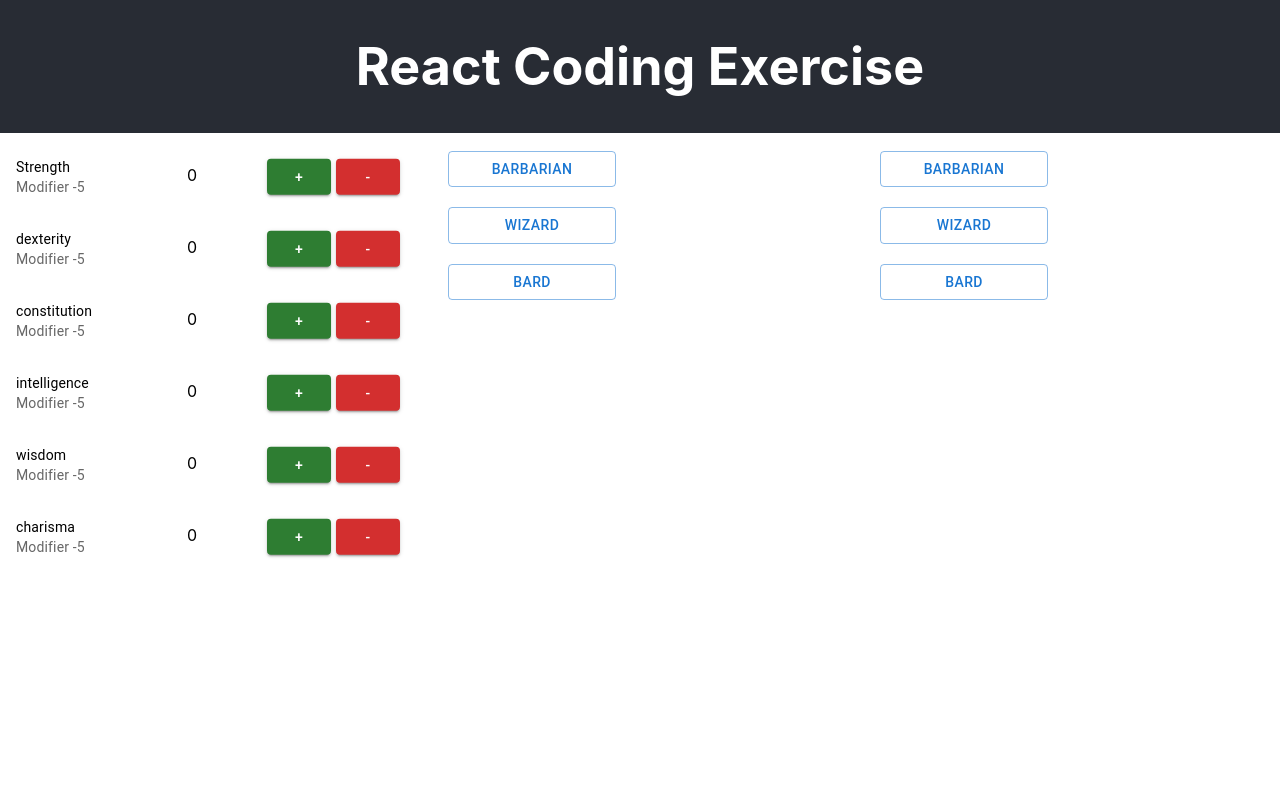
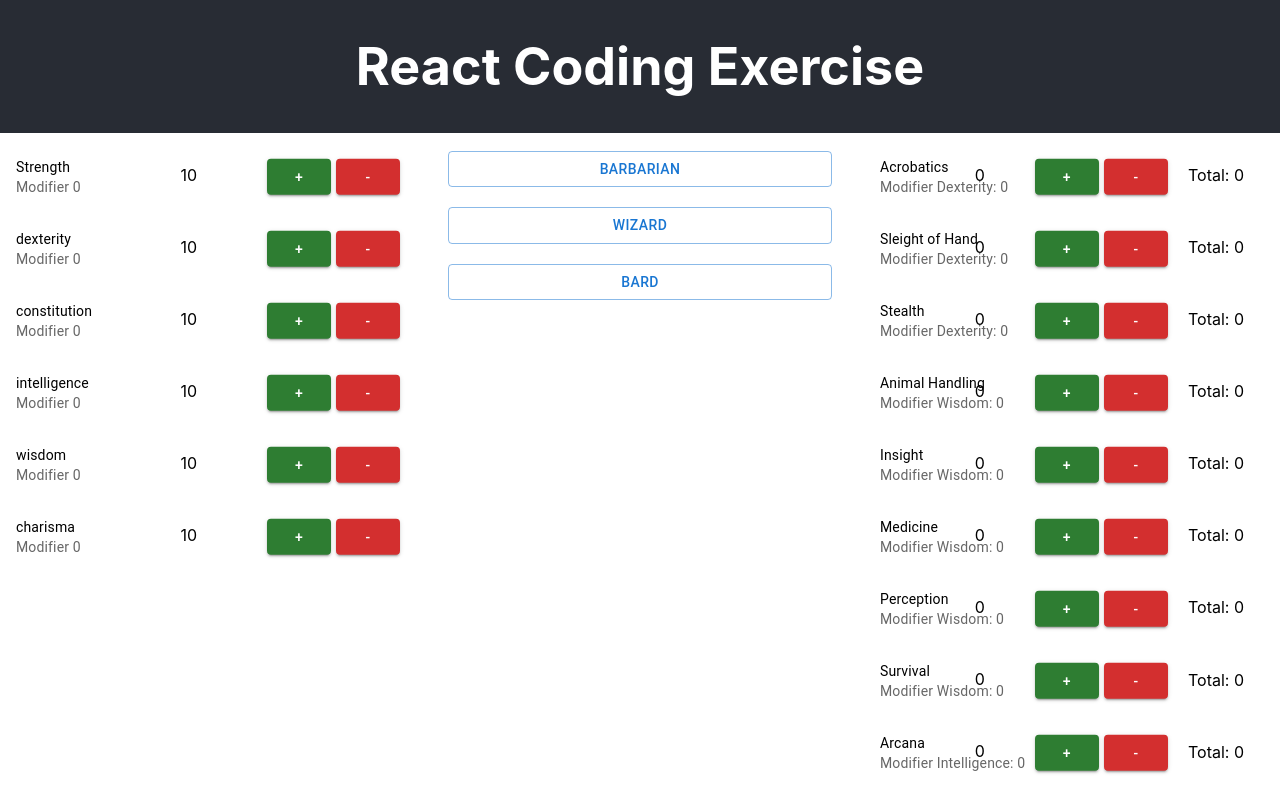
Before and after one commit to HandsomeCoder/recruiting-webapp-character, a React (Create React App) app: page / in a window 1280 px wide. Shown: the top 800 px of the page. Built offline with nearby package versions, Linux system fonts and the light colour scheme.

Commit message:
- Added Classs - Added Notification - Added Max limit

```diff
--- a/package.json
+++ b/package.json
@@ -14,6 +14,7 @@
     "react-dom": "^18.2.0",
     "react-redux": "^8.0.5",
     "react-scripts": "5.0.1",
+    "react-toastify": "^9.1.2",
     "redux-logger": "^3.0.6",
     "web-vitals": "^2.1.4"
   },
--- a/src/components/attributes/Attributes.js
+++ b/src/components/attributes/Attributes.js
@@ -6,11 +6,10 @@ import ListItemText from "@mui/material/ListItemText";
 import { useDispatch, useSelector } from "react-redux";
 import { decrementAttribute, incrementAttribute } from "./attributesSlice";
 import { Typography } from "@mui/material";
-import { checkForMatch } from "../class/classSlice";
 
 export default function Attributes() {
   const dispatch = useDispatch();
-  const attributes = useSelector((state) => state.attributes);
+  const attributes = useSelector((state) => state.attributes.data);
 
   return (
     <List dense sx={{ width: "100%" }}>
@@ -28,20 +27,7 @@ export default function Attributes() {
                   sx={{ marginLeft: "50px" }}
                   variant="contained"
                   color="success"
-                  onClick={() => {
-                    dispatch(incrementAttribute({ key }));
-                    dispatch(
-                      checkForMatch(
-                        Object.entries(attributes).reduce(
-                          (obj, [key, value]) => ({
-                            ...obj,
-                            [key]: value.value,
-                          }),
-                          {}
-                        )
-                      )
-                    );
-                  }}
+                  onClick={() => dispatch(incrementAttribute(key))}
                 >
                   +
                 </Button>
@@ -49,20 +35,7 @@ export default function Attributes() {
                   sx={{ marginLeft: "5px" }}
                   variant="contained"
                   color="error"
-                  onClick={() => {
-                    dispatch(decrementAttribute({ key }));
-                    dispatch(
-                      checkForMatch(
-                        Object.entries(attributes).reduce(
-                          (obj, [key, value]) => ({
-                            ...obj,
-                            [key]: value.value,
-                          }),
-                          {}
-                        )
-                      )
-                    );
-                  }}
+                  onClick={() => dispatch(decrementAttribute(key))}
                 >
                   -
                 </Button>
@@ -72,7 +45,7 @@ export default function Attributes() {
             <ListItemText
               id={key}
               primary={value.label}
-              secondary={`Modifier ${Math.floor((value.value - 10) / 2)}`}
+              secondary={`Modifier ${value.valueModifier}`}
             />
           </ListItem>
         );
--- a/src/components/attributes/attributesSlice.js
+++ b/src/components/attributes/attributesSlice.js
@@ -1,29 +1,42 @@
 import { createSlice, current } from "@reduxjs/toolkit";
+import { toast } from "react-toastify";
 
 const initialState = {
+  metadata: {
+    total: 60,
+    summary: {},
+  },
+  data: {
     strength: {
       label: "Strength",
-    value: 0,
+      value: 10,
+      valueModifier: 0,
     },
     dexterity: {
       label: "dexterity",
-    value: 0,
+      value: 10,
+      valueModifier: 0,
     },
     constitution: {
       label: "constitution",
-    value: 0,
+      value: 10,
+      valueModifier: 0,
     },
     intelligence: {
       label: "intelligence",
-    value: 0,
+      value: 10,
+      valueModifier: 0,
     },
     wisdom: {
       label: "wisdom",
-    value: 0,
+      value: 10,
+      valueModifier: 0,
     },
     charisma: {
       label: "charisma",
-    value: 0,
+      value: 10,
+      valueModifier: 0,
+    },
   },
 };
 
@@ -32,26 +45,50 @@ export const attributeSlice = createSlice({
   initialState,
   reducers: {
     incrementAttribute: (state, action) => {
-      const { key } = action.payload;
+      const key = action.payload;
 
-      if (!state[key]) {
+      const currentState = current(state);
+      if (currentState.metadata.total === 70) {
+        toast.error(`Attribute maximum limit reach of 70`);
         return;
       }
 
-      state[key].value = current(state)[key].value + 1;
+      const newValue = currentState.data[key].value + 1;
+
+      state.data[key].value = newValue;
+      state.data[key].valueModifier = Math.floor((newValue - 10) / 2);
+      state.metadata.total = currentState.metadata.total + 1;
+
+      state.metadata.summary = Object.entries(state.data).reduce(
+        (obj, [key, value]) => ({
+          ...obj,
+          [key]: value.value,
+        }),
+        {}
+      );
     },
     decrementAttribute: (state, action) => {
-      const { key } = action.payload;
+      const key = action.payload;
 
-      if (!state[key]) {
-        return;
-      }
+      const currentState = current(state);
+      const newValue = currentState.data[key].value - 1;
 
-      state[key].value = current(state)[key].value - 1;
+      state.data[key].value = newValue;
+      state.data[key].valueModifier = Math.floor((newValue - 10) / 2);
+      state.metadata.total = currentState.metadata.total - 1;
+
+      state.metadata.summary = Object.entries(state.data).reduce(
+        (obj, [key, value]) => ({
+          ...obj,
+          [key]: value.value,
+        }),
+        {}
+      );
     },
   },
 });
 
-export const { incrementAttribute, decrementAttribute } = attributeSlice.actions;
+export const { incrementAttribute, decrementAttribute } =
+  attributeSlice.actions;
 
 export default attributeSlice.reducer;
--- a/src/components/class/Clazz.js
+++ b/src/components/class/Clazz.js
@@ -1,18 +1,28 @@
 import * as React from "react";
 import List from "@mui/material/List";
 import ListItem from "@mui/material/ListItem";
-import { useSelector } from "react-redux";
+import { useDispatch, useSelector } from "react-redux";
 import Button from "@mui/material/Button";
 import Grid from "@mui/material/Grid";
 import { ListItemText } from "@mui/material";
+import { checkForMatch } from "./classSlice";
 
 export default function Clazz() {
   const clazzez = useSelector((state) => state.clazzez);
   const [selectedClazz, setSelectedClazz] = React.useState("");
 
+  const dispatch = useDispatch();
+  const attributeSummary = useSelector(
+    (state) => state.attributes.metadata.summary
+  );
+
+  React.useEffect(() => {
+    dispatch(checkForMatch(attributeSummary));
+  }, [dispatch, attributeSummary]);
+
   return (
     <Grid container spacing={2}>
-      <Grid item xs={6}>
+      <Grid item xs={selectedClazz === "" ? 12 : 6}>
         <List dense sx={{ width: "100%" }}>
           {Object.entries(clazzez).map(([key, value]) => {
             return (
@@ -36,8 +46,8 @@ export default function Clazz() {
           })}
         </List>
       </Grid>
-      <Grid item xs={6}>
-        {selectedClazz !== "" && (
+      {selectedClazz !== "" && (
+        <Grid item xs={6}>
           <>
             <List dense sx={{ width: "100%", maxWidth: 300 }}>
               {Object.entries(clazzez[selectedClazz].attributes).map(
@@ -54,8 +64,8 @@ export default function Clazz() {
               )}
             </List>
           </>
-        )}
-      </Grid>
+        </Grid>
+      )}
     </Grid>
   );
 }
--- a/src/components/class/classSlice.js
+++ b/src/components/class/classSlice.js
@@ -44,7 +44,11 @@ export const classSlice = createSlice({
   initialState,
   reducers: {
     checkForMatch: (state, action) => {
-      const attributes  = action.payload;
+      const attributes = action.payload;
+      if (Object.keys(attributes).length === 0) {
+        return;
+      }
+
       const clazzez = current(state);
       for (let [clazz, value] of Object.entries(clazzez)) {
         let match = true;
--- /dev/null
+++ b/src/components/skills/Skills.js
@@ -0,0 +1,84 @@
+import * as React from "react";
+import List from "@mui/material/List";
+import ListItem from "@mui/material/ListItem";
+import Button from "@mui/material/Button";
+import ListItemText from "@mui/material/ListItemText";
+import { useDispatch, useSelector } from "react-redux";
+import { Typography } from "@mui/material";
+import { decrementSkill, incrementSkill } from "./skillSlice";
+
+export default function Skills() {
+  const dispatch = useDispatch();
+  const skills = useSelector((state) => state.skills);
+  const attributes = useSelector((state) => state.attributes.data);
+
+  return (
+    <List dense sx={{ width: "100%" }}>
+      {Object.entries(skills)
+        .map(([attr, skills]) =>
+          Object.entries(skills).map((itr) => [...itr, attr])
+        )
+        .reduce((pv, cr) => [...pv, ...cr], [])
+        .map(([skill, value, attribute]) => {
+          return (
+            <ListItem
+              sx={{ paddingY: "10px" }}
+              key={skill}
+              secondaryAction={
+                <>
+                  <Typography variant="p">{value}</Typography>
+
+                  <Button
+                    sx={{ marginLeft: "50px" }}
+                    variant="contained"
+                    color="success"
+                    onClick={() => {
+                      dispatch(
+                        incrementSkill({
+                          attrKey: attribute,
+                          attrValue: attributes[attribute.toLowerCase()].valueModifier,
+                          skill,
+                        })
+                      );
+                    }}
+                  >
+                    +
+                  </Button>
+                  <Button
+                    sx={{ marginLeft: "5px" }}
+                    variant="contained"
+                    color="error"
+                    onClick={() => {
+                      dispatch(
+                        decrementSkill({
+                          attrKey: attribute,
+                          attrValue: attributes[attribute.toLowerCase()].valueModifier,
+                          skill,
+                        })
+                      );
+                    }}
+                  >
+                    -
+                  </Button>
+
+                  <Typography variant="p" sx={{ paddingX: "20px" }}>
+                    {`Total: ${
+                      value + attributes[attribute.toLowerCase()].valueModifier
+                    }`}
+                  </Typography>
+                </>
+              }
+            >
+              <ListItemText
+                id={skill}
+                primary={skill}
+                secondary={`Modifier ${attribute}: ${
+                  attributes[attribute.toLowerCase()].valueModifier
+                }`}
+              />
+            </ListItem>
+          );
+        })}
+    </List>
+  );
+}
--- /dev/null
+++ b/src/components/skills/skillSlice.js
@@ -0,0 +1,46 @@
+import { createSlice, current } from "@reduxjs/toolkit";
+
+import { SKILL_LIST } from "./../../consts.js";
+import { toast } from 'react-toastify';
+
+const initialState = SKILL_LIST.reduce((obj, skill) => {
+  if (!obj[skill.attributeModifier]) {
+    obj[skill.attributeModifier] = {};
+  }
+
+  obj[skill.attributeModifier][skill.name] = 0;
+
+  return obj;
+}, {});
+
+export const skillsSlice = createSlice({
+  name: "skills",
+  initialState,
+  reducers: {
+    incrementSkill: (state, action) => {
+      const { attrKey, attrValueModifier, skill } = action.payload;
+
+      const total = Object.entries(state[attrKey]).reduce(
+        (pv, cr) => pv + cr[1],
+        0
+      );
+
+      const maxPoints = 10 + (attrValueModifier * 4);
+      if (total === maxPoints) {
+        toast.error(`Increase ${attrKey} to increase ${skill} skill`)
+        return;
+      }
+
+      state[attrKey][skill] = current(state)[attrKey][skill] + 1;
+    },
+    decrementSkill: (state, action) => {
+      const { attrKey, skill } = action.payload;
+      const value = current(state)[attrKey][skill];
+      state[attrKey][skill] = value === 0 ? 0 : value - 1;
+    },
+  },
+});
+
+export const { incrementSkill, decrementSkill } = skillsSlice.actions;
+
+export default skillsSlice.reducer;
--- a/src/pages/WebappCharacter.js
+++ b/src/pages/WebappCharacter.js
@@ -3,6 +3,7 @@ import Grid from "@mui/material/Grid";
 
 import Attributes from "../components/attributes/Attributes";
 import Clazz from "../components/class/Clazz";
+import Skills from "../components/skills/Skills";
 
 export default function WebappCharacter() {
   return (
@@ -14,7 +15,7 @@ export default function WebappCharacter() {
         <Clazz />
       </Grid>
       <Grid item xs={4}>
-        <Clazz />
+        <Skills />
       </Grid>
     </Grid>
   );
--- a/src/store/index.js
+++ b/src/store/index.js
@@ -3,11 +3,13 @@ import { configureStore } from "@reduxjs/toolkit";
 import logger from "redux-logger";
 import attributeReducer from "../components/attributes/attributesSlice";
 import classReducer from "../components/class/classSlice";
+import skillsReducer from "../components/skills/skillSlice";
 
 export const store = configureStore({
   reducer: {
     attributes: attributeReducer,
-    clazzez: classReducer
+    clazzez: classReducer,
+    skills: skillsReducer,
   },
   middleware: (getDefaultMiddleware) => getDefaultMiddleware().concat(logger),
 });
```
Also changed, not shown: src/App.js (+8 -4 lines), 1 other file (tests, documents, lock files or other folders). Lines whose indentation alone changed are shown as unchanged.
